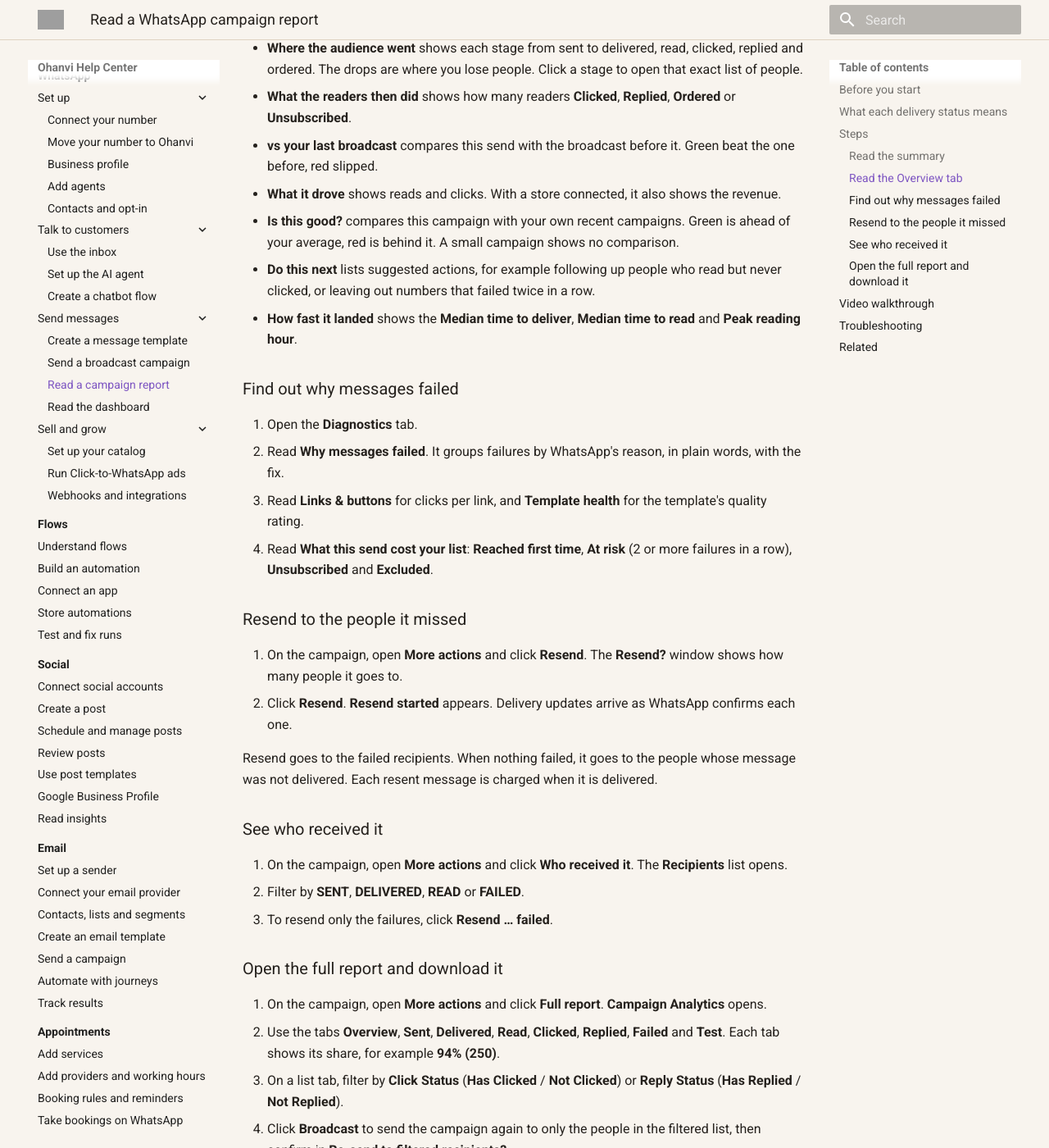
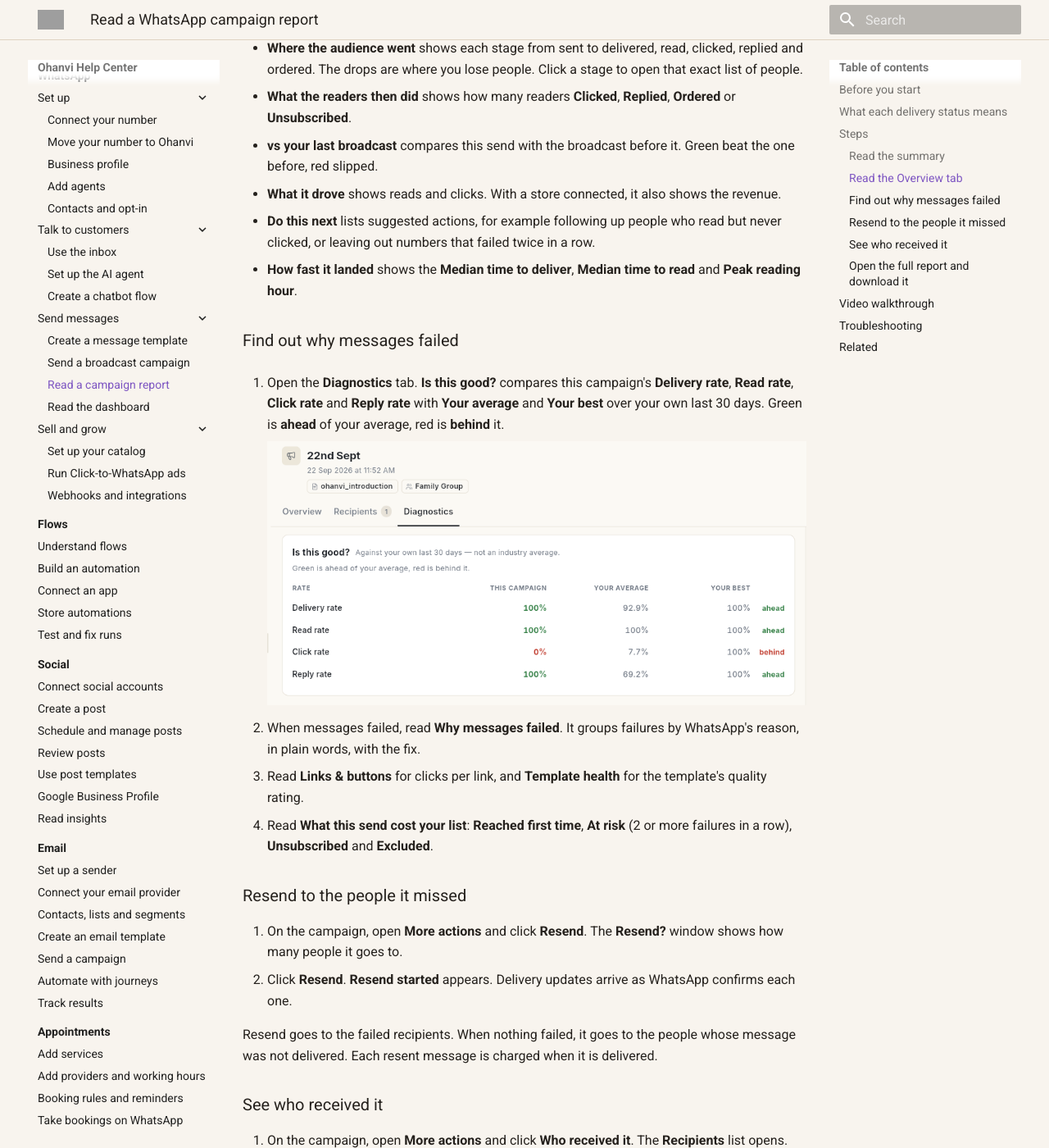
Before and after one commit to Ohanvi/ohanvi.github.io, an MkDocs documentation site: the page built from docs/whatsapp/read-campaign-report.md, in a window 1280 px wide and 1400 px high, scrolled down 1658 px. Shown: the whole window at 82% size. Built offline with MkDocs 1.6.1 and Material for MkDocs 9.7.7, drawn with Linux system fonts in a browser that asks for light colours; grey boxes are pictures that could not be loaded.

Commit message:
docs(whatsapp): Is this good? lives on the Diagnostics tab
On app.ohanvi.com (27 Sep) the comparison shows on Diagnostics, not
Overview: Delivery, Read, Click and Reply rate against your average
and your best over the last 30 days. Moved the text and added the
shot. Why messages failed only shows when something failed.

Co-Authored-By: Claude Opus 5.5 (1M context) <noreply@anthropic.com>

```diff
--- a/docs/whatsapp/read-campaign-report.md
+++ b/docs/whatsapp/read-campaign-report.md
@@ -42,14 +42,16 @@ Figures fill in as WhatsApp confirms each message, so a campaign sent a minute a
 - **What the readers then did** shows how many readers **Clicked**, **Replied**, **Ordered** or **Unsubscribed**.
 - **vs your last broadcast** compares this send with the broadcast before it. Green beat the one before, red slipped.
 - **What it drove** shows reads and clicks. With a store connected, it also shows the revenue.
-- **Is this good?** compares this campaign with your own recent campaigns. Green is ahead of your average, red is behind it. A small campaign shows no comparison.
 - **Do this next** lists suggested actions, for example following up people who read but never clicked, or leaving out numbers that failed twice in a row.
 - **How fast it landed** shows the **Median time to deliver**, **Median time to read** and **Peak reading hour**.
 
 ### Find out why messages failed
 
-1. Open the **Diagnostics** tab.
-2. Read **Why messages failed**. It groups failures by WhatsApp's reason, in plain words, with the fix.
+1. Open the **Diagnostics** tab. **Is this good?** compares this campaign's **Delivery rate**, **Read rate**, **Click rate** and **Reply rate** with **Your average** and **Your best** over your own last 30 days. Green is **ahead** of your average, red is **behind** it.
+
+    ![Diagnostics tab with Is this good? comparing this campaign with your average and your best](../assets/screenshots/whatsapp-campaign-report-2-diagnostics.png)
+
+2. When messages failed, read **Why messages failed**. It groups failures by WhatsApp's reason, in plain words, with the fix.
 3. Read **Links & buttons** for clicks per link, and **Template health** for the template's quality rating.
 4. Read **What this send cost your list**: **Reached first time**, **At risk** (2 or more failures in a row), **Unsubscribed** and **Excluded**.
 
```
Also changed, not shown: docs/assets/screenshots/whatsapp-campaign-report-2-diagnostics.png (added).
